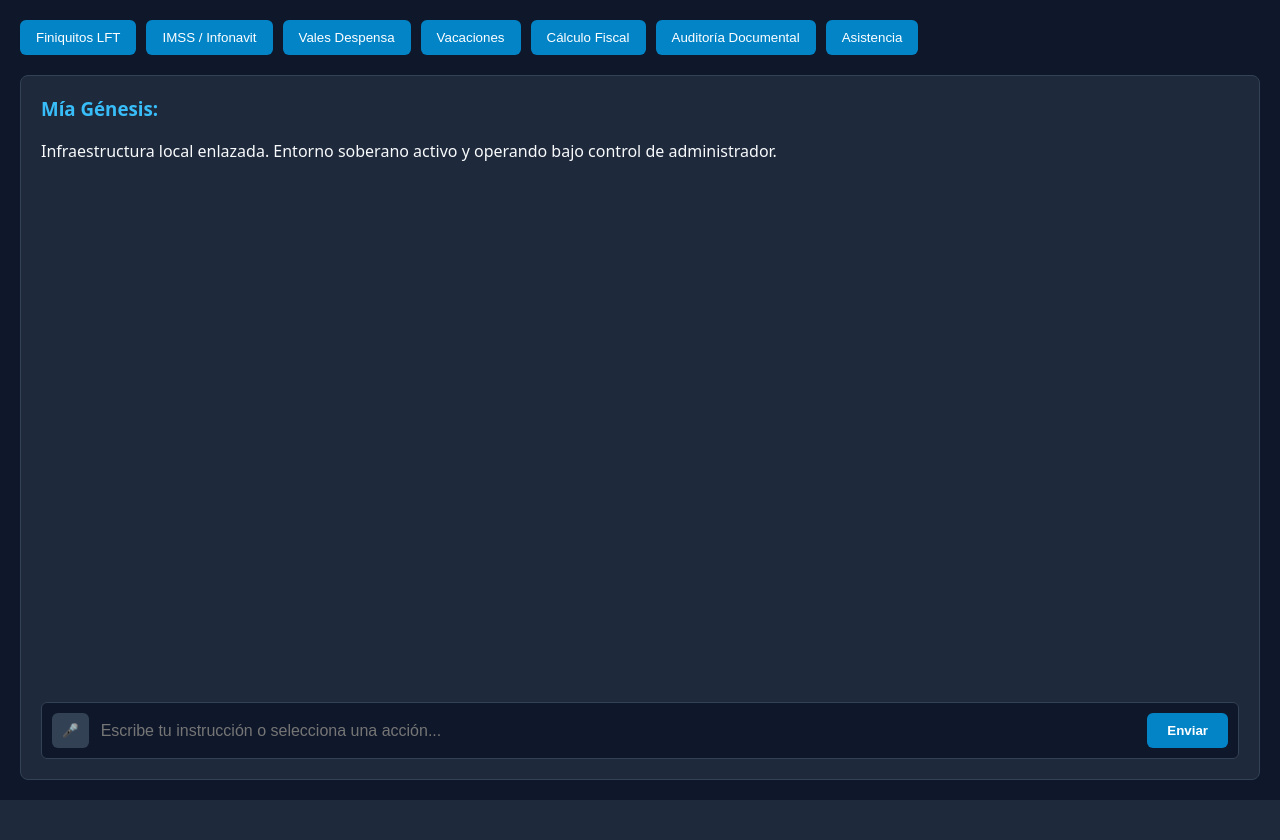
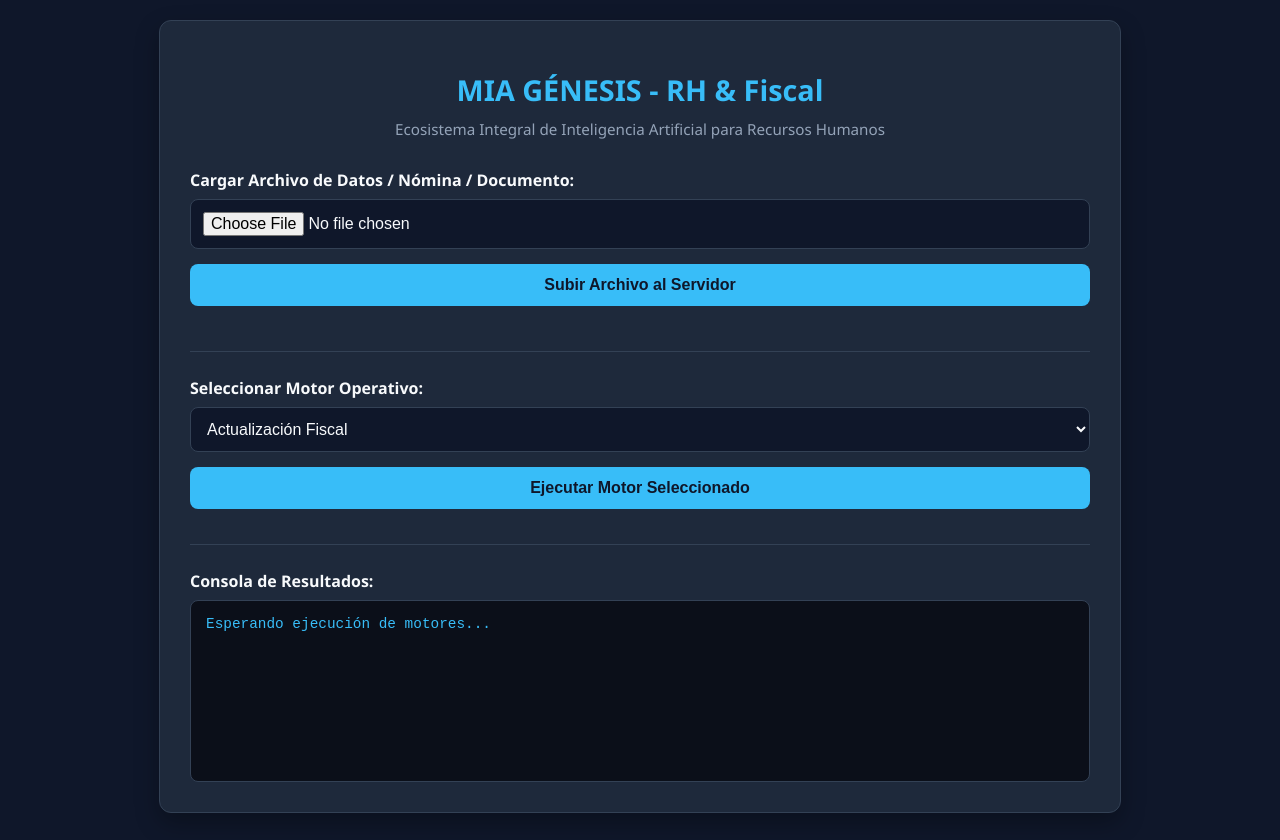
Before and after one commit to GENESIS-TECNOLOGY-CORP-81G/Mia-Genesis-RH-81G, a Flask app: page / in a window 1280 px wide. Before the commit the page ends 800 px from the top, so only its background shows below. Run offline with Flask 3, Linux system fonts and the light colour scheme.

Commit message:
Update index.html

```diff
--- a/templates/index.html
+++ b/templates/index.html
@@ -1,205 +1,221 @@
 <!DOCTYPE html>
 <html lang="es">
-
 <head>
     <meta charset="UTF-8">
-    <title>MÍA GÉNESIS - Panel de Control HR</title>
+    <meta name="viewport" content="width=device-width, initial-scale=1.0">
+    <title>MIA GÉNESIS - Ecosistema de Recursos Humanos</title>
     <style>
+        :root {
+            --bg-color: #0f172a;
+            --card-bg: #1e293b;
+            --accent-color: #38bdf8;
+            --text-color: #f8fafc;
+            --text-muted: #94a3b8;
+            --border-color: #334155;
+            --btn-hover: #0ea5e9;
+        }
+
         body {
+            font-family: 'Segoe UI', Tahoma, Geneva, Verdana, sans-serif;
+            background-color: var(--bg-color);
+            color: var(--text-color);
             margin: 0;
-            background-color: #0f172a;
-            color: #f8fafc;
-            font-family: system-ui, -apple-system, sans-serif;
+            padding: 20px;
             display: flex;
             flex-direction: column;
-            height: 100vh;
-            justify-content: space-between;
-            padding: 20px;
-            box-sizing: border-box;
+            align-items: center;
+            min-height: 100vh;
         }
 
-        .top-engines {
-            display: flex;
-            gap: 10px;
-            flex-wrap: wrap;
-            margin-bottom: 20px;
+        .container {
+            width: 100%;
+            max-width: 900px;
+            background: var(--card-bg);
+            border: 1px solid var(--border-color);
+            border-radius: 12px;
+            padding: 30px;
+            box-shadow: 0 10px 25px rgba(0, 0, 0, 0.3);
         }
 
-        .engine-btn {
-            background-color: #0284c7;
-            color: #ffffff;
-            border: none;
-            padding: 10px 16px;
-            border-radius: 6px;
-            cursor: pointer;
-            font-weight: 500;
-            transition: background-color 0.2s;
+        h1 {
+            font-size: 1.8rem;
+            margin-bottom: 10px;
+            color: var(--accent-color);
+            text-align: center;
         }
 
-        .engine-btn:hover {
-            background-color: #0369a1;
+        .subtitle {
+            text-align: center;
+            color: var(--text-muted);
+            margin-bottom: 30px;
+            font-size: 0.95rem;
         }
 
-        .chat-container {
-            background-color: #1e293b;
-            border-radius: 8px;
-            padding: 20px;
-            flex-grow: 1;
-            display: flex;
-            flex-direction: column;
-            justify-content: space-between;
-            border: 1px solid #334155;
+        .section {
+            margin-bottom: 25px;
+            padding-bottom: 20px;
+            border-bottom: 1px solid var(--border-color);
         }
 
-        .response-box {
-            margin-bottom: 20px;
+        .section:last-child {
+            border-bottom: none;
+            margin-bottom: 0;
+            padding-bottom: 0;
         }
 
-        .response-box h3 {
-            margin-top: 0;
+        label {
+            display: block;
+            margin-bottom: 8px;
+            font-weight: 600;
+        }
+
+        select, input[type="file"], button {
+            width: 100%;
+            padding: 12px;
+            border-radius: 8px;
+            border: 1px solid var(--border-color);
+            background-color: #0f172a;
+            color: var(--text-color);
+            font-size: 1rem;
+            box-sizing: border-box;
+            margin-bottom: 15px;
+        }
+
+        select:focus, input:focus {
+            outline: none;
+            border-color: var(--accent-color);
+        }
+
+        button {
+            background-color: var(--accent-color);
+            color: #0f172a;
+            font-weight: bold;
+            cursor: pointer;
+            transition: background 0.2s;
+            border: none;
+        }
+
+        button:hover {
+            background-color: var(--btn-hover);
+        }
+
+        .output-box {
+            background-color: #0b0f19;
+            border: 1px solid var(--border-color);
+            border-radius: 8px;
+            padding: 15px;
+            min-height: 150px;
+            max-height: 350px;
+            overflow-y: auto;
+            font-family: 'Courier New', Courier, monospace;
+            font-size: 0.9rem;
+            white-space: pre-wrap;
             color: #38bdf8;
         }
 
-        .input-bar {
-            display: flex;
-            gap: 10px;
-            align-items: center;
-            background-color: #0f172a;
-            padding: 10px;
-            border-radius: 6px;
-            border: 1px solid #334155;
-        }
-
-        .input-bar input {
-            flex-grow: 1;
-            background: transparent;
-            border: none;
-            color: #fff;
-            font-size: 1rem;
-            outline: none;
-        }
-
-        .action-btn {
-            background-color: #0284c7;
-            color: white;
-            border: none;
-            padding: 10px 20px;
-            border-radius: 6px;
-            cursor: pointer;
-            font-weight: bold;
-        }
-
-        .action-btn:hover {
-            background-color: #0369a1;
-        }
-
-        .voice-btn {
-            background-color: #334155;
-            color: white;
-            border: none;
-            padding: 10px;
-            border-radius: 6px;
-            cursor: pointer;
-        }
-
-        .voice-btn.listening {
-            background-color: #dc2626;
+        .status-msg {
+            margin-top: 10px;
+            font-size: 0.9rem;
+            color: var(--text-muted);
         }
     </style>
 </head>
-
 <body>
 
-    <div class="top-engines">
-        <button class="engine-btn" onclick="activarMotor('Finiquitos LFT')">Finiquitos LFT</button>
-        <button class="engine-btn" onclick="activarMotor('IMSS / Infonavit')">IMSS / Infonavit</button>
-        <button class="engine-btn" onclick="activarMotor('Vales Despensa')">Vales Despensa</button>
-        <button class="engine-btn" onclick="activarMotor('Vacaciones')">Vacaciones</button>
-        <button class="engine-btn" onclick="activarMotor('Cálculo Fiscal')">Cálculo Fiscal</button>
-        <button class="engine-btn" onclick="activarMotor('Auditoría Documental')">Auditoría Documental</button>
-        <button class="engine-btn" onclick="activarMotor('Asistencia')">Asistencia</button>
-    </div>
+    <div class="container">
+        <h1>MIA GÉNESIS - RH & Fiscal</h1>
+        <div class="subtitle">Ecosistema Integral de Inteligencia Artificial para Recursos Humanos</div>
 
-    <div class="chat-container">
-        <div class="response-box">
-            <h3>Mía Génesis:</h3>
-            <p id="output-text">Infraestructura local enlazada. Entorno soberano activo y operando bajo control de
-                administrador.</p>
+        <!-- Sección de Carga de Archivos -->
+        <div class="section">
+            <label for="archivoInput">Cargar Archivo de Datos / Nómina / Documento:</label>
+            <input type="file" id="archivoInput">
+            <button onclick="subirArchivo()">Subir Archivo al Servidor</button>
+            <div id="statusSubida" class="status-msg"></div>
         </div>
 
-        <div class="input-bar">
-            <button class="voice-btn" id="mic-btn" onclick="toggleVoiceRecognition()"
-                title="Instrucciones por voz">🎤</button>
-            <input type="text" id="user-input" placeholder="Escribe tu instrucción o selecciona una acción...">
-            <button class="action-btn" onclick="enviarMensaje()">Enviar</button>
+        <!-- Sección de Ejecución de Motores -->
+        <div class="section">
+            <label for="motorSelect">Seleccionar Motor Operativo:</label>
+            <select id="motorSelect">
+                <option value="actualizacion_fiscal">Actualización Fiscal</option>
+                <option value="actualizacion_imss">Actualización IMSS</option>
+                <option value="asistencia">Asistencia</option>
+                <option value="documental">Documental</option>
+                <option value="documental_completo">Documental Completo</option>
+                <option value="finiquitos">Finiquitos</option>
+                <option value="fiscal">Fiscal</option>
+                <option value="fonacot">Fonacot</option>
+                <option value="imss_infonavit">IMSS e Infonavit</option>
+                <option value="incapacidades">Incapacidades</option>
+                <option value="infonavit">Infonavit</option>
+                <option value="nomina_ordinaria">Nómina Ordinaria</option>
+                <option value="pension_alimenticia">Pensión Alimenticia</option>
+                <option value="vacaciones">Vacaciones</option>
+                <option value="vales">Vales</option>
+                <option value="nucleo_central">Núcleo Central</option>
+            </select>
+            <button onclick="ejecutarMotor()">Ejecutar Motor Seleccionado</button>
+        </div>
+
+        <!-- Sección de Resultados -->
+        <div class="section">
+            <label>Consola de Resultados:</label>
+            <div id="resultadoConsola" class="output-box">Esperando ejecución de motores...</div>
         </div>
     </div>
 
     <script>
-        function activarMotor(nombreMotor) {
-            document.getElementById('output-text').innerText = `Motor seleccionado: ${nombreMotor}. Procesando localmente en el clúster.`;
-        }
+        async function subirArchivo() {
+            const input = document.getElementById('archivoInput');
+            const statusDiv = document.getElementById('statusSubida');
 
-        function enviarMensaje() {
-            const texto = document.getElementById('user-input').value;
-            if (texto.trim() !== "") {
-                document.getElementById('output-text').innerText = `Procesamiento seguro: "${texto}"`;
-                document.getElementById('user-input').value = "";
+            if (input.files.length === 0) {
+                statusDiv.innerText = "Por favor selecciona un archivo primero.";
+                statusDiv.style.color = "#f87171";
+                return;
+            }
+
+            const formData = new FormData();
+            formData.append('archivo', input.files[0]);
+
+            statusDiv.innerText = "Subiendo archivo...";
+            statusDiv.style.color = "#38bdf8";
+
+            try {
+                const response = await fetch('/subir_archivo', {
+                    method: 'POST',
+                    body: formData
+                });
+                const data = await response.json();
+                statusDiv.innerText = data.resultado || "Archivo procesado.";
+                statusDiv.style.color = "#4ade80";
+            } catch (error) {
+                statusDiv.innerText = "Error de conexión al subir el archivo.";
+                statusDiv.style.color = "#f87171";
             }
         }
 
-        let recognition;
-        let listening = false;
+        async function ejecutarMotor() {
+            const motorSelect = document.getElementById('motorSelect').value;
+            const consola = document.getElementById('resultadoConsola');
 
-        function toggleVoiceRecognition() {
-            const micBtn = document.getElementById('mic-btn');
+            consola.innerText = `Ejecutando [${motorSelect}], por favor espere...`;
 
-            if (!('webkitSpeechRecognition' in window) && !('SpeechRecognition' in window)) {
-                alert('El navegador no soporta el reconocimiento de voz en este entorno.');
-                return;
+            try {
+                const response = await fetch('/ejecutar_motor', {
+                    method: 'POST',
+                    headers: {
+                        'Content-Type': 'application/json'
+                    },
+                    body: JSON.stringify({ motor: motorSelect })
+                });
+                const data = await response.json();
+                consola.innerText = data.resultado || "Sin respuesta del motor.";
+            } catch (error) {
+                consola.innerText = "Error crítico al intentar comunicarse con el servidor para ejecutar el motor.";
             }
-
-            if (!listening) {
-                const SpeechRecognition = window.SpeechRecognition || window.webkitSpeechRecognition;
-                recognition = new SpeechRecognition();
-                recognition.lang = 'es-MX';
-                recognition.interimResults = false;
-                recognition.maxAlternatives = 1;
-
-                recognition.onstart = function () {
-                    listening = true;
-                    micBtn.classList.add('listening');
-                    document.getElementById('user-input').placeholder = "Escuchando comando...";
-                };
-
-                recognition.onresult = function (event) {
-                    const speechResult = event.results[0][0].transcript;
-                    document.getElementById('user-input').value = speechResult;
-                    enviarMensaje();
-                };
-
-                recognition.onerror = function (event) {
-                    detenerVoz();
-                };
-
-                recognition.onend = function () {
-                    detenerVoz();
-                };
-
-                recognition.start();
-            } else {
-                recognition.stop();
-                detenerVoz();
-            }
-        }
-
-        function detenerVoz() {
-            listening = false;
-            const micBtn = document.getElementById('mic-btn');
-            micBtn.classList.remove('listening');
-            document.getElementById('user-input').placeholder = "Escribe tu instrucción o selecciona una acción...";
         }
     </script>
 </body>
-
 </html>
```
